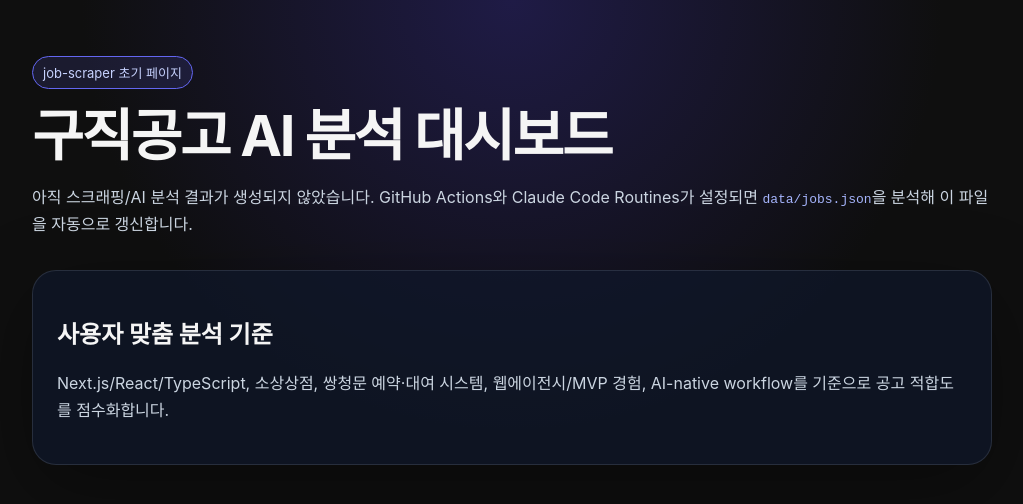
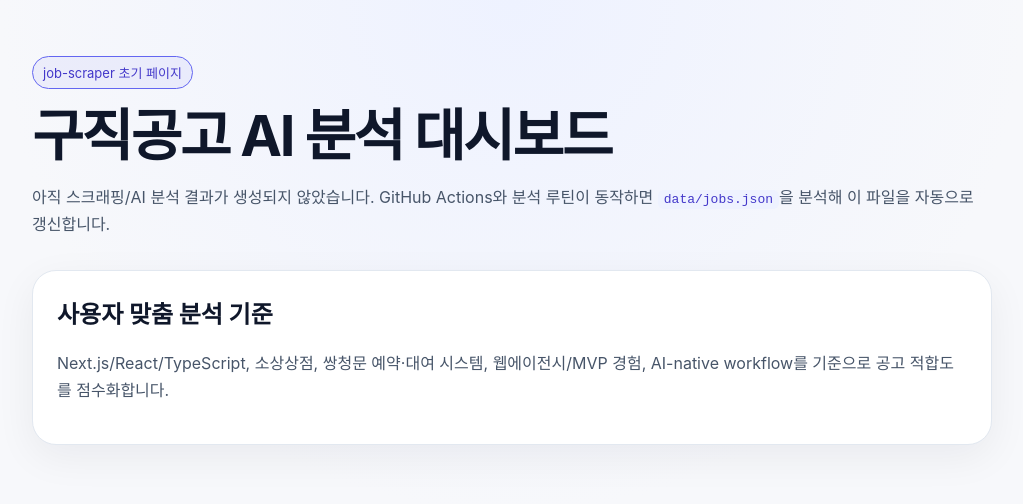
Before and after one commit to lollloolloll/job-scrapper, a website: page docs/index.html in a window 1280 px wide. Shown: the whole page, without its empty margins (128-1151 px from the left). Drawn offline with Linux system fonts and the light colour scheme.

Commit message:
feat: 라이트 테마 적용, cron을 07:00 KST로 조정
- docs/index.html placeholder 라이트 톤(#f7f8fb 배경, indigo 포인트)
- PRD §10 대시보드 스펙도 라이트 테마로 업데이트
- workflow cron 0 22 * * * (UTC) = 매일 07:00 KST

```diff
--- a/docs/index.html
+++ b/docs/index.html
@@ -6,15 +6,15 @@
     <title>구직공고 AI 분석 대시보드</title>
     <style>
       :root {
-        color-scheme: dark;
-        background: #0f0f0f;
-        color: #f5f5f5;
+        color-scheme: light;
+        background: #f7f8fb;
+        color: #1f2937;
         font-family: Inter, Pretendard, system-ui, -apple-system, BlinkMacSystemFont, "Segoe UI", sans-serif;
       }
       body {
         margin: 0;
         min-height: 100vh;
-        background: radial-gradient(circle at top, #1f1b46 0, #0f0f0f 42%);
+        background: radial-gradient(circle at top, #eef2ff 0, #f7f8fb 50%);
       }
       main {
         width: min(960px, calc(100% - 32px));
@@ -26,8 +26,8 @@
         padding: 6px 10px;
         border: 1px solid #6366f1;
         border-radius: 999px;
-        color: #c7d2fe;
-        background: rgba(99, 102, 241, 0.14);
+        color: #4338ca;
+        background: rgba(99, 102, 241, 0.08);
         font-size: 13px;
       }
       h1 {
@@ -35,21 +35,29 @@
         line-height: 1.05;
         margin: 18px 0;
         letter-spacing: -0.04em;
+        color: #0f172a;
       }
       p {
-        color: #cbd5e1;
+        color: #475569;
         line-height: 1.7;
       }
       .card {
         margin-top: 32px;
-        border: 1px solid rgba(148, 163, 184, 0.18);
+        border: 1px solid #e2e8f0;
         border-radius: 24px;
-        background: rgba(15, 23, 42, 0.74);
+        background: #ffffff;
         padding: 24px;
-        box-shadow: 0 24px 80px rgba(0, 0, 0, 0.35);
+        box-shadow: 0 12px 40px rgba(15, 23, 42, 0.06);
+      }
+      h2 {
+        color: #0f172a;
+        margin-top: 0;
       }
       code {
-        color: #a5b4fc;
+        color: #4338ca;
+        background: #eef2ff;
+        padding: 2px 6px;
+        border-radius: 6px;
       }
     </style>
   </head>
@@ -58,7 +66,7 @@
       <span class="badge">job-scraper 초기 페이지</span>
       <h1>구직공고 AI 분석 대시보드</h1>
       <p>
-        아직 스크래핑/AI 분석 결과가 생성되지 않았습니다. GitHub Actions와 Claude Code Routines가 설정되면
+        아직 스크래핑/AI 분석 결과가 생성되지 않았습니다. GitHub Actions와 분석 루틴이 동작하면
         <code>data/jobs.json</code>을 분석해 이 파일을 자동으로 갱신합니다.
       </p>
       <section class="card">
```
Also changed, not shown: PRD.md (+3 -3 lines), .github/workflows/scrape.yml, README.md.
